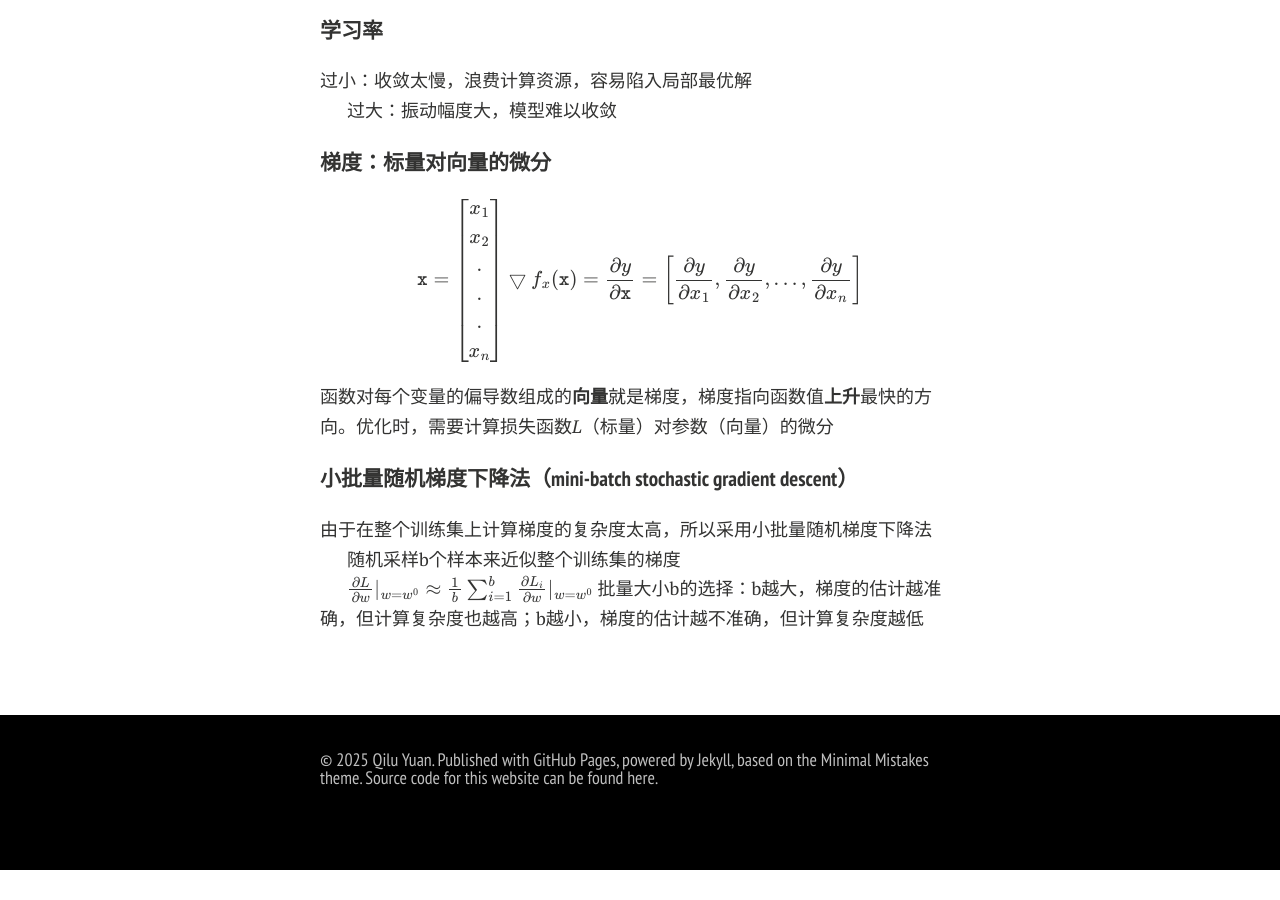
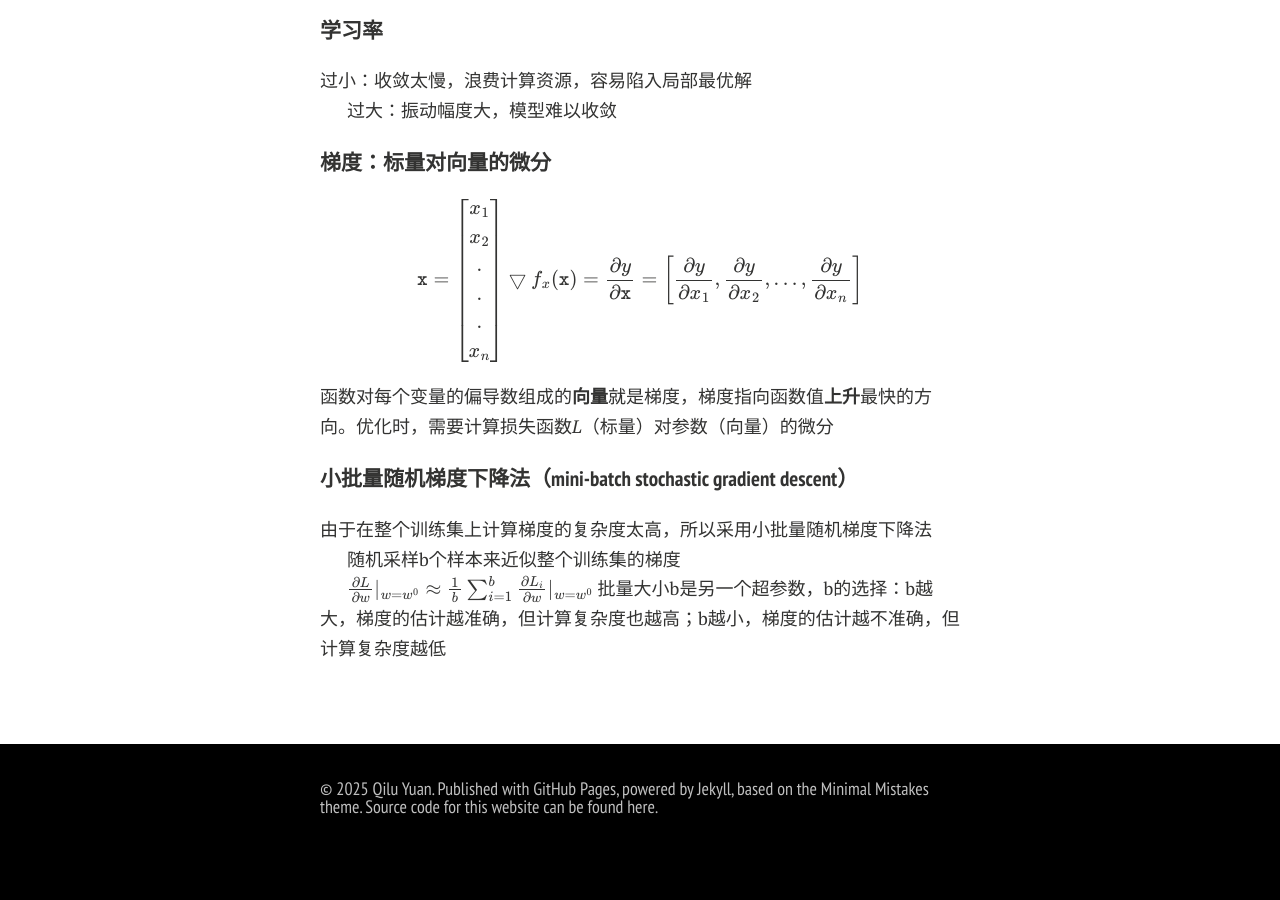
Before and after one commit to Qilu-Yuan/Qilu-Yuan.github.io, a Jekyll site: the page built from blogs/ML/LinearRegression.md, in a window 1280 px wide and 900 px high, scrolled down 4403 px. Built offline with Jekyll 4.4.1, drawn with Linux system fonts in a browser that asks for light colours; nearby versions of some CDN libraries; formulas are drawn with MathJax 3; comment, search, counter and statistics services are not loaded; a style sheet for code colours, icons or effects is not loaded; before the commit the page ends 5273 px from its top, so only the background shows below that.

Commit message:
Update LinearRegression.md

```diff
--- a/blogs/ML/LinearRegression.md
+++ b/blogs/ML/LinearRegression.md
@@ -222,4 +222,4 @@ $$
 $$
 \frac{\partial L}{\partial w}|_{w = w^0} \approx \frac{1}{b} \sum_{i=1}^b \frac{\partial L_i}{\partial w}|_{w = w^0}
 $$
-批量大小b的选择：b越大，梯度的估计越准确，但计算复杂度也越高；b越小，梯度的估计越不准确，但计算复杂度越低<br>
+批量大小b是另一个超参数，b的选择：b越大，梯度的估计越准确，但计算复杂度也越高；b越小，梯度的估计越不准确，但计算复杂度越低<br>
```
